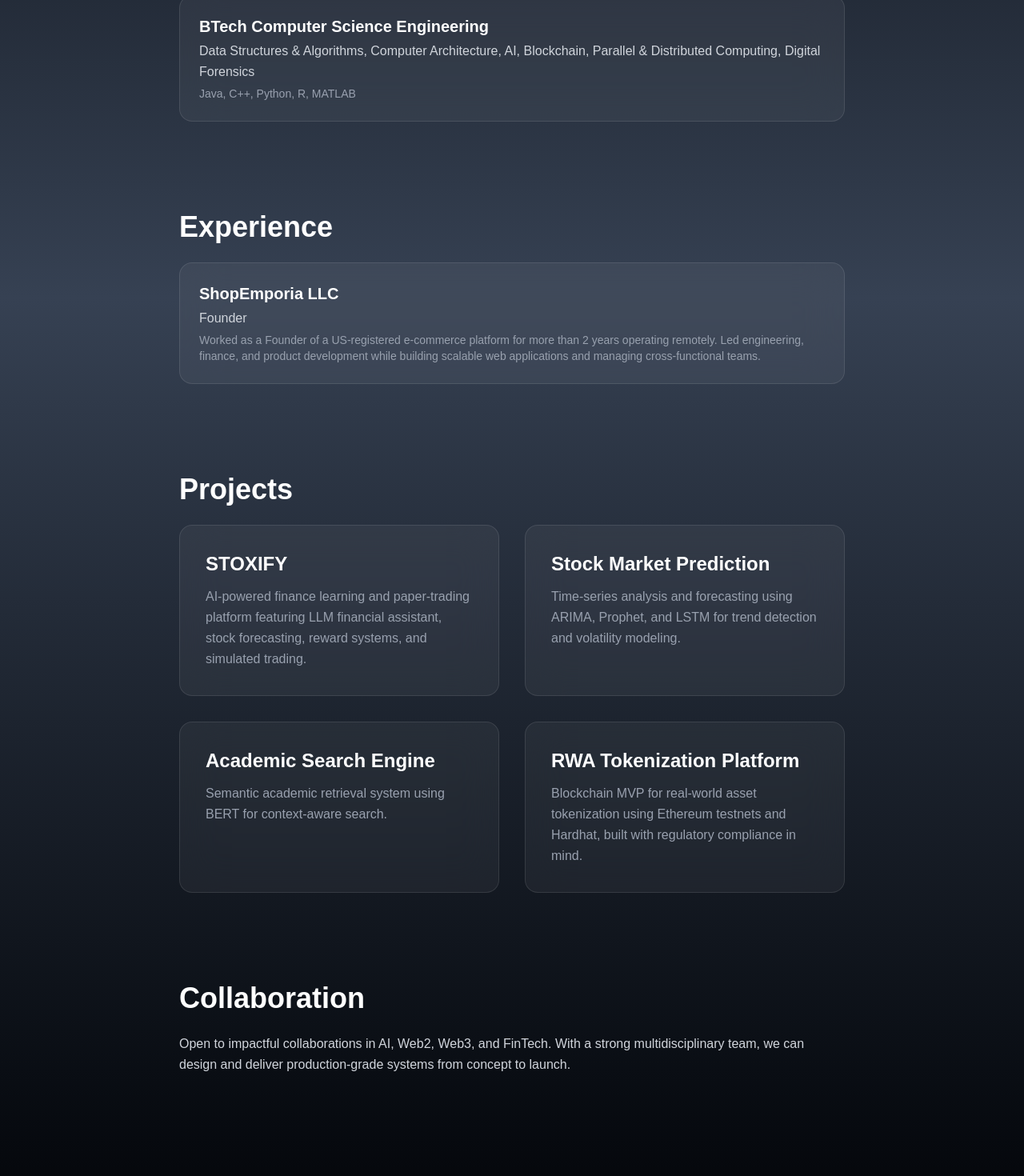
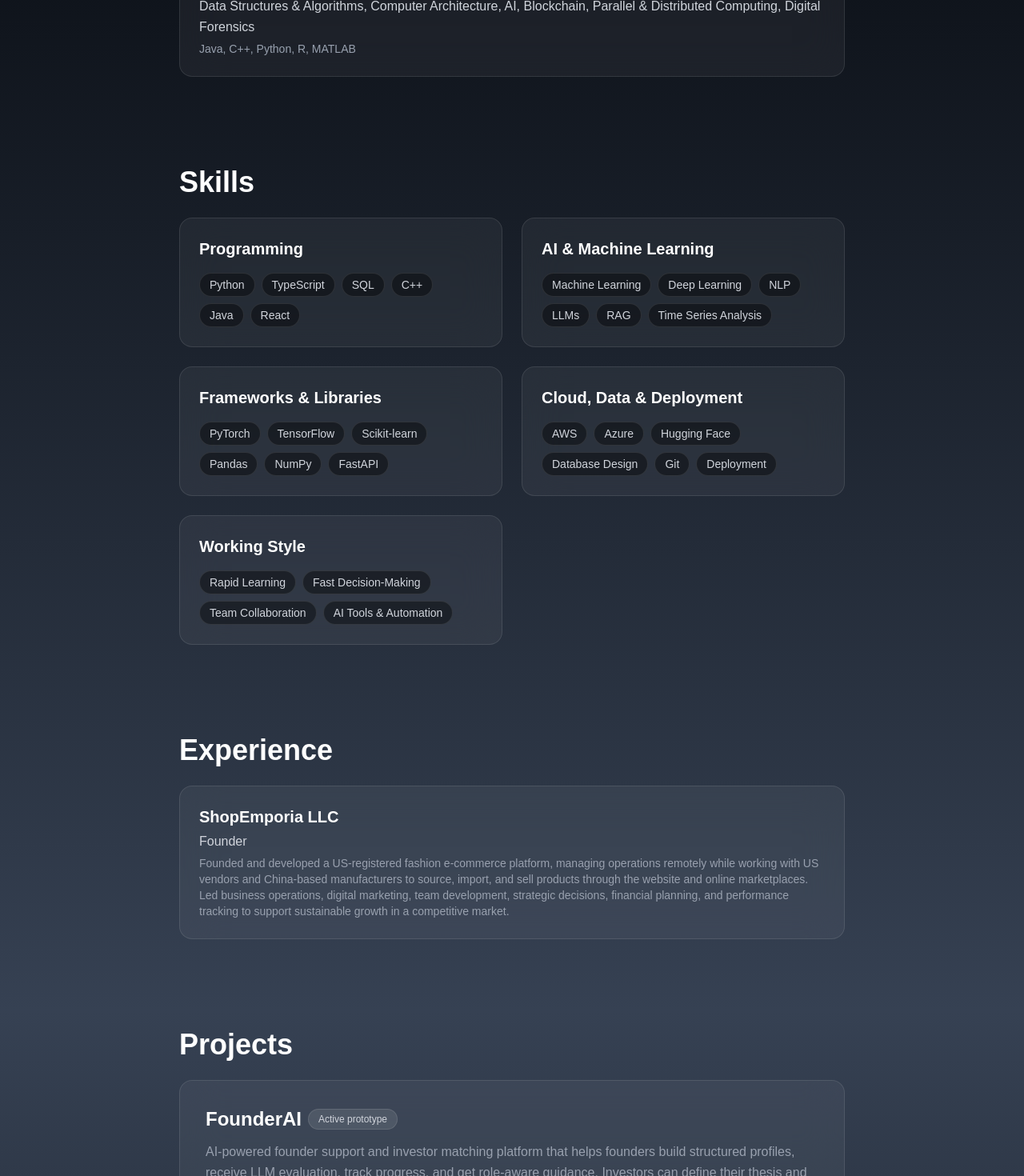
Before and after one commit to bigesh05/portfolio05, a Next.js app: page / in a window 1280 px wide. Shown: the part 1330-2800 px from the top of the page at 80% size. Built offline with nearby package versions, Linux system fonts and the light colour scheme.

Commit message:
Refresh portfolio content

```diff
--- a/eslint.config.mjs
+++ b/eslint.config.mjs
@@ -9,8 +9,12 @@ const eslintConfig = defineConfig([
   globalIgnores([
     // Default ignores of eslint-config-next:
     ".next/**",
+    "**/.next/**",
     "out/**",
+    "**/out/**",
     "build/**",
+    "**/build/**",
+    "**/node_modules/**",
     "next-env.d.ts",
   ]),
 ]);
--- a/src/app/page.tsx
+++ b/src/app/page.tsx
@@ -3,11 +3,35 @@
 import Image from "next/image";
 import { motion } from "framer-motion";
 import { useEffect, useRef } from "react";
+import { projects } from "@/lib/projects";
 
 const fadeUp = {
   hidden: { opacity: 0, y: 40 },
   visible: { opacity: 1, y: 0 },
 };
+
+const skillGroups = [
+  {
+    title: "Programming",
+    skills: ["Python", "TypeScript", "SQL", "C++", "Java", "React"],
+  },
+  {
+    title: "AI & Machine Learning",
+    skills: ["Machine Learning", "Deep Learning", "NLP", "LLMs", "RAG", "Time Series Analysis"],
+  },
+  {
+    title: "Frameworks & Libraries",
+    skills: ["PyTorch", "TensorFlow", "Scikit-learn", "Pandas", "NumPy", "FastAPI"],
+  },
+  {
+    title: "Cloud, Data & Deployment",
+    skills: ["AWS", "Azure", "Hugging Face", "Database Design", "Git", "Deployment"],
+  },
+  {
+    title: "Working Style",
+    skills: ["Rapid Learning", "Fast Decision-Making", "Team Collaboration", "AI Tools & Automation"],
+  },
+];
 
 /* ---------- BACKGROUND NETWORK ---------- */
 function BackgroundNetwork() {
@@ -91,26 +115,6 @@ function BackgroundNetwork() {
   return <canvas ref={canvasRef} className="fixed inset-0 w-full h-full pointer-events-none z-0" />;
 }
 
-/* ---------- PROJECTS DATA ---------- */
-const projects = [
-  {
-    title: "STOXIFY",
-    desc: "AI-powered finance learning and paper-trading platform featuring LLM financial assistant, stock forecasting, reward systems, and simulated trading.",
-  },
-  {
-    title: "Stock Market Prediction",
-    desc: "Time-series analysis and forecasting using ARIMA, Prophet, and LSTM for trend detection and volatility modeling.",
-  },
-  {
-    title: "Academic Search Engine",
-    desc: "Semantic academic retrieval system using BERT for context-aware search.",
-  },
-  {
-    title: "RWA Tokenization Platform",
-    desc: "Blockchain MVP for real-world asset tokenization using Ethereum testnets and Hardhat, built with regulatory compliance in mind.",
-  },
-];
-
 /* ---------- HOME PAGE ---------- */
 export default function HomePage() {
   return (
@@ -124,7 +128,7 @@ export default function HomePage() {
           <h1 className="text-5xl md:text-6xl font-bold text-white">Bigesh Poudel</h1>
           <p className="text-xl text-gray-300">AI Engineer | FinTech & Blockchain Enthusiast</p>
           <p className="text-gray-400 leading-relaxed">
-            Building AI driven financial systems, trading engines, and real world asset tokenization platforms, merging deep research with real-world execution.
+            Building AI systems that combine machine learning, NLP, LLMs, automation, and data-driven decision support, with a strong interest in FinTech, intelligent products, and real-world problem solving.
           </p>
           <div className="flex gap-4 pt-4">
             <a href="#projects" className="px-6 py-3 rounded-xl bg-white text-black font-semibold">View Projects</a>
@@ -138,11 +142,12 @@ export default function HomePage() {
       </section>
 
       {/* SECTIONS */}
-      <Section id="about" title="Vision & Philosophy">
-        "I am a visionary technologist passionate about turning ambitious ideas into reality. Driven by the belief that innovation and collaboration can overcome any challenge, I leverage AI, Quant, FinTech, and blockchain to build intelligent, scalable systems that deliver measurable impact - empowering businesses, investors, and communities worldwide."
+      <Section id="about" title="Vision & Philosophy" className="-mt-14 md:-mt-20">
+        &quot;I am a visionary technologist passionate about turning ambitious ideas into reality. Driven by the belief that innovation and collaboration can overcome any challenge, I leverage AI, Quant, FinTech, and blockchain to build intelligent, scalable systems that deliver measurable impact - empowering businesses, investors, and communities worldwide.&quot;
       </Section>
 
       <Section title="Education">
+        <div className="flex flex-col gap-6">
         <EduCard
           degree="MSc Artificial Intelligence (NLP)"
           subjects="Machine Learning, Deep Learning, Natural Language Processing, Neural Networks, Information Retrieval"
@@ -153,58 +158,117 @@ export default function HomePage() {
           subjects="Data Structures & Algorithms, Computer Architecture, AI, Blockchain, Parallel & Distributed Computing, Digital Forensics"
           details="Java, C++, Python, R, MATLAB"
         />
+        </div>
+      </Section>
+
+      <Section id="skills" title="Skills">
+        <div className="grid md:grid-cols-2 gap-6">
+          {skillGroups.map((group) => (
+            <motion.div
+              key={group.title}
+              initial="hidden"
+              whileInView="visible"
+              viewport={{ once: true }}
+              variants={fadeUp}
+              transition={{ duration: 0.5 }}
+              className="p-6 rounded-2xl bg-white/5 backdrop-blur-xl border border-white/10"
+            >
+              <h3 className="text-xl font-semibold text-white mb-4">{group.title}</h3>
+              <div className="flex flex-wrap gap-2">
+                {group.skills.map((skill) => (
+                  <span key={skill} className="text-sm px-3 py-1 rounded-full bg-black/40 border border-white/10 text-gray-300">
+                    {skill}
+                  </span>
+                ))}
+              </div>
+            </motion.div>
+          ))}
+        </div>
       </Section>
 
       <Section title="Experience">
         <ExpCard
           title="ShopEmporia LLC"
           role="Founder"
-          desc="Worked as a Founder of a US-registered e-commerce platform for more than 2 years operating remotely. Led engineering, finance, and product development while building scalable web applications and managing cross-functional teams."
+          desc="Founded and developed a US-registered fashion e-commerce platform, managing operations remotely while working with US vendors and China-based manufacturers to source, import, and sell products through the website and online marketplaces. Led business operations, digital marketing, team development, strategic decisions, financial planning, and performance tracking to support sustainable growth in a competitive market."
         />
       </Section>
 
       <Section id="projects" title="Projects">
-        <div className="grid md:grid-cols-2 gap-8">
+        <div className="flex flex-col gap-6">
           {projects.map((p) => (
             <motion.div key={p.title} initial="hidden" whileInView="visible" viewport={{ once: true }} variants={fadeUp} transition={{ duration: 0.5 }} className="p-8 rounded-2xl bg-white/5 backdrop-blur-xl border border-white/10 hover:border-white/30 transition">
-              <h3 className="text-2xl font-semibold mb-3 text-white">{p.title}</h3>
+              <div className="flex flex-wrap items-center gap-2 mb-3">
+                <h3 className="text-2xl font-semibold text-white">{p.title}</h3>
+                {p.status && (
+                  <span className="text-xs px-3 py-1 rounded-full bg-white/10 border border-white/10 text-gray-300">
+                    {p.status}
+                  </span>
+                )}
+              </div>
               <p className="text-gray-400">{p.desc}</p>
+              {p.tech && (
+                <div className="flex flex-wrap gap-2 mt-4">
+                  {p.tech.map((tech) => (
+                    <span key={tech} className="text-xs px-3 py-1 rounded-full bg-black/40 border border-white/10 text-gray-300">
+                      {tech}
+                    </span>
+                  ))}
+                </div>
+              )}
+              {p.note && (
+                <p className="mt-4 text-sm text-gray-400">{p.note}</p>
+              )}
+              {p.link && (
+                <a
+                  href={p.link}
+                  className="inline-block mt-5 text-sm font-medium text-white underline underline-offset-4 hover:text-purple-300"
+                  target="_blank"
+                  rel="noopener noreferrer"
+                >
+                  View Project
+                </a>
+              )}
             </motion.div>
           ))}
         </div>
       </Section>
 
       <Section title="Collaboration">
-        Open to impactful collaborations in AI, Web2, Web3, and FinTech. With a strong multidisciplinary team, we can design and deliver production-grade systems from concept to launch.
+        Open to meaningful collaborations across AI, FinTech, Web2, and Web3. I enjoy working with ambitious founders, builders, and multidisciplinary teams to turn complex ideas into intelligent products, from early concept and prototyping to deployment and real-world iteration.
       </Section>
 
       {/* CONTACT */}
-      <section id="contact" className="px-6 py-16 flex flex-col items-center gap-6 relative z-20">
-        <div className="text-center">
-          <h2 className="text-3xl font-semibold text-white">Contact Me</h2>
-          <p className="text-white mt-2 max-w-xl mx-auto">Interested in collaborating or have a project idea? Drop a message and I’ll get back to you!</p>
+      <section id="contact" className="px-6 py-16 relative z-20">
+        <div className="max-w-4xl mx-auto grid md:grid-cols-[0.9fr_1.1fr] gap-8 rounded-2xl border border-white/10 bg-white/5 backdrop-blur-xl p-6 md:p-8">
+          <motion.div initial="hidden" whileInView="visible" viewport={{ once: true }} variants={fadeUp} className="space-y-5">
+            <div>
+              <p className="text-sm uppercase tracking-[0.2em] text-gray-400">Contact</p>
+              <h2 className="text-3xl font-semibold text-white mt-2">Let&apos;s connect</h2>
             </div>
+            <p className="text-gray-300 leading-relaxed">
+              Have an idea, collaboration, product discussion, or AI-focused opportunity? Send me a message and I&apos;ll get back to you.
+            </p>
+          </motion.div>
 
-        <motion.form initial={{ opacity: 0, y: 20 }} whileInView={{ opacity: 1, y: 0 }} viewport={{ once: true }} transition={{ duration: 0.8, delay: 0.4 }} className="w-full max-w-xl flex flex-col gap-4 mt-6" action="https://formspree.io/f/mjgbqbag" method="POST">
+          <motion.form initial={{ opacity: 0, y: 20 }} whileInView={{ opacity: 1, y: 0 }} viewport={{ once: true }} transition={{ duration: 0.8, delay: 0.2 }} className="w-full flex flex-col gap-4" action="https://formspree.io/f/mjgbqbag" method="POST">
             <input type="text" name="name" placeholder="Your Name" required className="w-full px-4 py-3 rounded-xl bg-black/80 border border-white/20 text-white placeholder-gray-400 focus:outline-none focus:ring-2 focus:ring-purple-400 transition" />
             <input type="email" name="email" placeholder="Your Email" required className="w-full px-4 py-3 rounded-xl bg-black/80 border border-white/20 text-white placeholder-gray-400 focus:outline-none focus:ring-2 focus:ring-purple-400 transition" />
-          <textarea name="message" placeholder="Your Message" required rows={5} className="w-full px-4 py-3 rounded-xl bg-black/80 border border-white/20 text-white placeholder-gray-400 focus:outline-none focus:ring-2 focus:ring-purple-400 transition resize-none" />
-          <motion.button whileHover={{ scale: 1.05 }} whileTap={{ scale: 0.95 }} type="submit" className="mt-2 px-6 py-3 rounded-2xl bg-gradient-to-r from-purple-400 to-pink-500 text-white font-semibold shadow-lg shadow-pink-500/40">
+            <textarea name="message" placeholder="Your Message" required rows={6} className="w-full px-4 py-3 rounded-xl bg-black/80 border border-white/20 text-white placeholder-gray-400 focus:outline-none focus:ring-2 focus:ring-purple-400 transition resize-none" />
+            <motion.button whileHover={{ scale: 1.03 }} whileTap={{ scale: 0.97 }} type="submit" className="mt-2 px-6 py-3 rounded-2xl bg-gradient-to-r from-purple-400 to-pink-500 text-white font-semibold shadow-lg shadow-pink-500/40">
               Send Message
             </motion.button>
-          <div className="mt-4 text-center text-xs text-gray-400">
-            Thanks for visiting! You made it to the end 👀
+          </motion.form>
         </div>
-        </motion.form>
       </section>
     </main>
   );
 }
 
 /* ---------- REUSABLE COMPONENTS ---------- */
-function Section({ id, title, children }: { id?: string; title: string; children: React.ReactNode }) {
+function Section({ id, title, children, className = "" }: { id?: string; title: string; children: React.ReactNode; className?: string }) {
   return (
-    <section id={id} className="relative z-10 pt-12 pb-16 px-8 max-w-4xl mx-auto">
+    <section id={id} className={`relative z-10 pt-12 pb-16 px-8 max-w-4xl mx-auto ${className}`}>
       <motion.h2 initial="hidden" whileInView="visible" viewport={{ once: true }} variants={fadeUp} className="text-4xl font-bold mb-6 text-white">
         {title}
       </motion.h2>
--- a/src/app/projects/page.tsx
+++ b/src/app/projects/page.tsx
@@ -9,7 +9,7 @@ export default function ProjectsPage() {
     <main className="min-h-screen px-10 py-20">
       <h2 className="text-4xl font-bold mb-10 text-white">Projects</h2>
 
-      <div className="grid md:grid-cols-2 gap-8">
+      <div className="flex flex-col gap-6">
         {projects.map((p) => (
           <ProjectCard key={p.title} project={p} />
         ))}
--- a/src/components/Navbar.tsx
+++ b/src/components/Navbar.tsx
@@ -2,36 +2,22 @@
 
 import Link from "next/link";
 import { motion } from "framer-motion";
-import { useEffect, useState } from "react";
 
 const navItems = [
   { label: "Home", href: "#top" },
+  { label: "Skills", href: "#skills" },
   { label: "Projects", href: "#projects" },
   { label: "About", href: "#about" },
   { label: "Contact", href: "#contact" },
 ];
 
 export default function Navbar() {
-  const [mounted, setMounted] = useState(false);
-
-  useEffect(() => {
-    setMounted(true); // only render motion after client mounts
-  }, []);
-
-  if (!mounted) return null; // avoid SSR mismatch
-
   return (
     <motion.nav
       initial={{ y: -80, opacity: 0 }}
       animate={{ y: 0, opacity: 1 }}
       transition={{ duration: 0.6, ease: "easeOut" }}
-      className="
-        fixed top-6 left-1/2 -translate-x-1/2 z-50
-        backdrop-blur-xl bg-black/30
-        border border-black/40
-        rounded-2xl px-6 py-3
-        shadow-lg shadow-black/30
-      "
+      className="fixed top-6 left-1/2 -translate-x-1/2 z-50 backdrop-blur-xl bg-black/30 border border-black/40 rounded-2xl px-6 py-3 shadow-lg shadow-black/30"
     >
       <ul className="flex items-center gap-6 text-sm md:text-base text-gray-300">
         {navItems.map((item) => (
--- a/src/components/ProjectCard.tsx
+++ b/src/components/ProjectCard.tsx
@@ -1,22 +1,28 @@
 "use client";
 
 import { motion } from "framer-motion";
+import type { Project } from "@/lib/projects";
 
-export default function ProjectCard({ project }: any) {
+export default function ProjectCard({ project }: { project: Project }) {
   return (
     <motion.div
       whileHover={{ scale: 1.03 }}
       transition={{ duration: 0.2 }}
       className="border border-white/10 bg-white/5 backdrop-blur-xl rounded-2xl p-6"
     >
-      <h3 className="text-xl font-semibold">{project.title}</h3>
+      <div className="flex flex-wrap items-center gap-2">
+        <h3 className="text-xl font-semibold">{project.title}</h3>
+        {project.status && (
+          <span className="text-xs bg-black/40 px-3 py-1 rounded-full text-gray-300">
+            {project.status}
+          </span>
+        )}
+      </div>
 
-      {/* FIX 1: desc vs description */}
       <p className="text-gray-400 mt-2">
-        {project.description || project.desc}
+        {project.desc}
       </p>
 
-      {/* FIX 2: tech may not exist */}
       {Array.isArray(project.tech) && (
         <div className="flex gap-2 mt-3 flex-wrap">
           {project.tech.map((t: string) => (
@@ -30,7 +36,10 @@ export default function ProjectCard({ project }: any) {
         </div>
       )}
 
-      {/* FIX 3: link optional */}
+      {project.note && (
+        <p className="mt-3 text-sm text-gray-400">{project.note}</p>
+      )}
+
       {project.link && (
         <a
           href={project.link}
--- a/src/lib/projects.ts
+++ b/src/lib/projects.ts
@@ -1,18 +1,50 @@
-export const projects = [
+export type Project = {
+  title: string;
+  desc: string;
+  tech?: string[];
+  status?: string;
+  link?: string;
+  note?: string;
+};
+
+export const projects: Project[] = [
+  {
+    title: "FounderAI",
+    desc: "AI-powered founder support and investor matching platform that helps founders build structured profiles, receive LLM evaluation, track progress, and get role-aware guidance. Investors can define their thesis and discover better-fit founders through transparent match percentages and reasoning.",
+    tech: ["Next.js", "React", "TypeScript", "FastAPI", "Supabase Postgres", "Hugging Face API", "LLM Evaluation", "Matching Engine", "Vercel", "Render"],
+    status: "Active prototype",
+    link: "https://founder-ai-pi.vercel.app/",
+  },
+  {
+    title: "Nexus Chat",
+    desc: "Messaging platform for companies and organizations where multiple admins can manage client and user conversations from one shared workspace. Built for organized communication, team-based handling, and centralized client support.",
+    tech: ["Next.js", "React", "TypeScript", "Tailwind CSS", "Firebase"],
+    status: "Recent project",
+    link: "https://nexus-chat-tan.vercel.app/",
+  },
   {
     title: "STOXIFY",
-      desc: "AI-powered finance learning and paper-trading platform featuring LLM financial assistant, stock forecasting, reward systems, and simulated trading.",
+    desc: "AI-powered finance learning and paper-trading platform with an LLM financial assistant, stock forecasting concepts, reward systems, and simulated trading. Designed to help users learn market behavior without risking real capital.",
+    tech: ["AI Assistant", "FinTech", "Paper Trading", "Forecasting"],
+    link: "https://tradeintelligence.co/",
+    note: "Completed with one contributor.",
   },
   {
-      title: "Stock Market Prediction",
-      desc: "Time-series analysis and forecasting using ARIMA, Prophet, and LSTM for trend detection and volatility modeling.",
+    title: "Stock Market Analysis and Prediction",
+    desc: "Time-series forecasting project using ARIMA, Prophet, and LSTM to analyze market trends and compare model behavior. Focused on prediction workflows, trend detection, and volatility-aware financial analysis.",
+    tech: ["ARIMA", "Prophet", "LSTM", "Python", "Time Series"],
+    status: "MSc project",
   },
   {
     title: "Academic Search Engine",
-      desc: "Semantic academic retrieval system using BERT for context-aware search.",
+    desc: "Academic research paper search engine built as a master's group project to help users find relevant papers more easily. Used semantic retrieval with BERT to improve discovery beyond simple keyword matching.",
+    tech: ["BERT", "NLP", "Semantic Search", "Information Retrieval"],
+    status: "Academic project",
   },
   {
     title: "RWA Tokenization Platform",
-      desc: "Blockchain MVP for real-world asset tokenization using Ethereum testnets and Hardhat, built with regulatory compliance in mind.",
+    desc: "Blockchain MVP for real estate tokenization using Ethereum testnets and Hardhat. Built around practical real-world asset workflows with compliance-aware thinking in mind.",
+    tech: ["Ethereum", "Hardhat", "Blockchain", "Real Estate Tokenization"],
+    status: "Private",
   },
 ];
```
Also changed, not shown: src/components/NetworkBackground.tsx (+69 -51 lines). Lines whose indentation alone changed are shown as unchanged.
